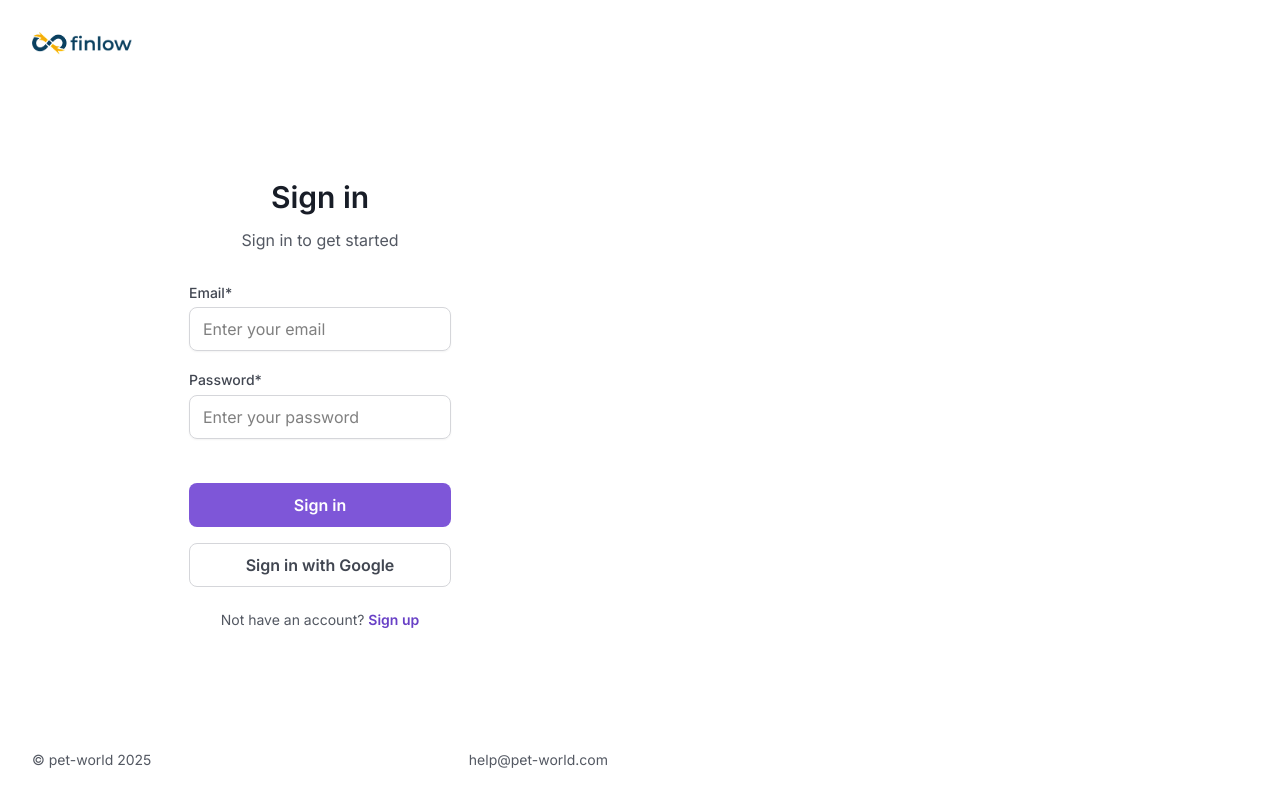
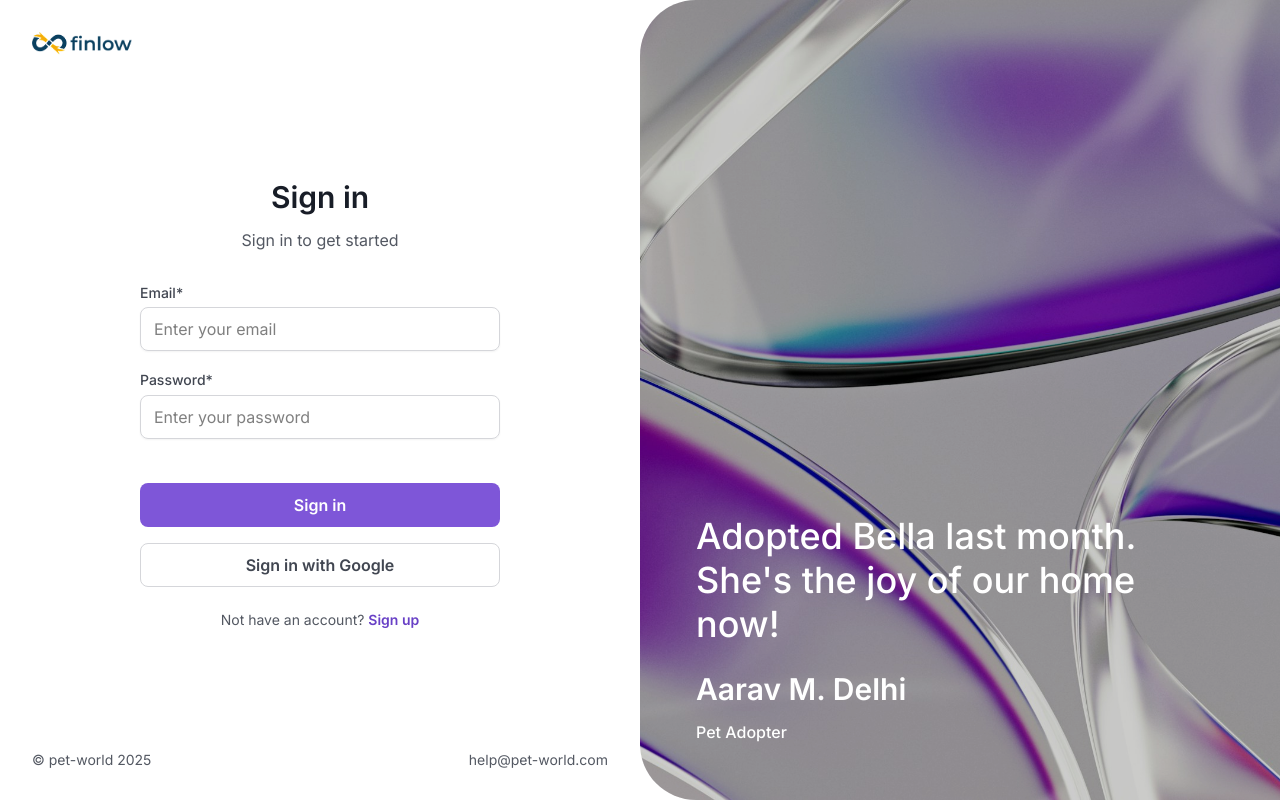
Before and after one commit to abdul-irfan-k/pet-world, a Next.js app in the folder apps/web/: page /sign-in in a window 1280 px wide. Built offline with nearby package versions, Linux system fonts and the light colour scheme.

Commit message:
feat(web): Update the Sign in page design

```diff
--- a/apps/web/src/app/(authentication)/sign-in/page.tsx
+++ b/apps/web/src/app/(authentication)/sign-in/page.tsx
@@ -23,9 +23,9 @@ const SignInPage = () => {
               </span>
             </div>
 
-            <div className="flex flex-col gap-6">
-              <div className="flex flex-col gap-5">
-                <div className="flex flex-col gap-1.5">
+            <div className="w-full flex flex-col gap-6">
+              <div className="w-full flex flex-col gap-5">
+                <div className="w-full flex flex-col gap-1.5">
                   <span className="text-[#414651] text-sm font-medium leading-tight">
                     Email*
                   </span>
@@ -34,7 +34,7 @@ const SignInPage = () => {
                     name=""
                     id=""
                     placeholder="Enter your email"
-                    className="px-3.5 py-2.5 bg-white rounded-lg shadow-[0px_1px_2px_0px_rgba(10,13,18,0.05)] outline outline-1 outline-offset-[-1px] outline-[#d5d6da]"
+                    className="w-full px-3.5 py-2.5 bg-white rounded-lg shadow-[0px_1px_2px_0px_rgba(10,13,18,0.05)] outline outline-1 outline-offset-[-1px] outline-[#d5d6da]"
                   />
                 </div>
                 <div className="flex flex-col gap-1.5">
@@ -94,7 +94,34 @@ const SignInPage = () => {
         </div>
       </div>
 
-      <div className="w-full h-screen block"></div>
+      <div className="relative screen w-full h-screen rounded-tl-[56px] rounded-bl-[56px] overflow-hidden ">
+        <Image
+          src={'/authentication-background.jpg'}
+          fill
+          alt="image"
+          className="object-cover "
+        />
+        <div
+          className="absolute w-full h-full "
+          style={{ background: 'rgba(0, 0, 0, 0.2)' }}
+        ></div>
+
+        <div className="bottom-0 p-14 absolute flex flex-col gap-6">
+          <h1 className="text-white text-4xl font-medium leading-[44px]">
+            Adopted Bella last month. She's the joy of our home now!
+          </h1>
+          <div className="flex flex-col gap-3">
+            <h2 className="text-white text-3xl font-semibold leading-[38px]">
+              Aarav M. Delhi
+            </h2>
+            <div className="flex flex-col gap-0.5">
+              <span className="text-white text-base font-medium leading-normal">
+                Pet Adopter
+              </span>
+            </div>
+          </div>
+        </div>
+      </div>
     </div>
   );
 };
```
Also changed, not shown: apps/web/public/authentication-background.jpg (added).
